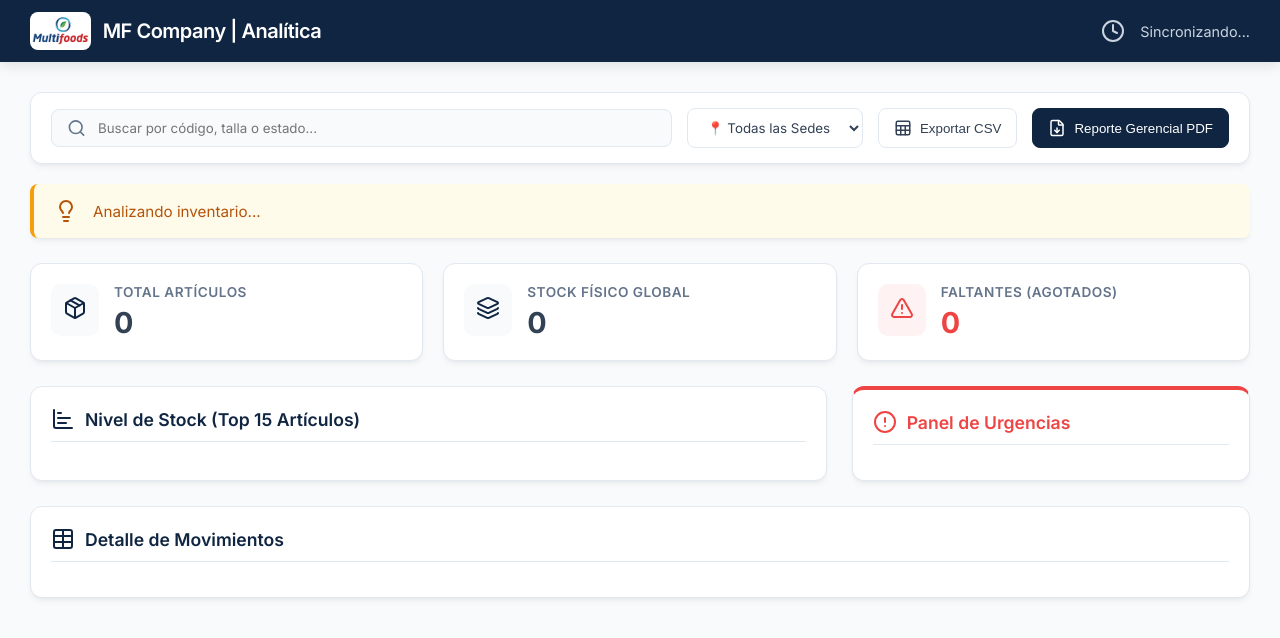
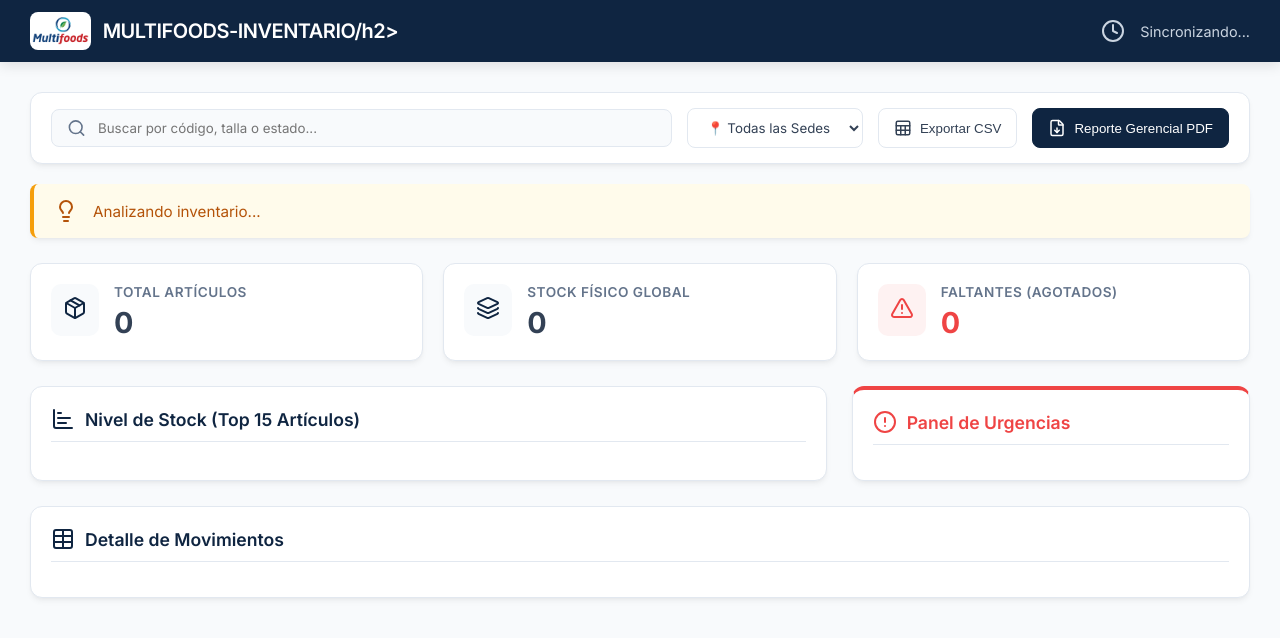
Before and after one commit to diegopongo92-art/inventario-Mariel, a plain HTML site: page index.html in a window 1280 px wide. Drawn offline with nearby package versions, Linux system fonts and the light colour scheme; no server answers.

Commit message:
Update company name in header

```diff
--- a/index.html
+++ b/index.html
@@ -145,7 +145,7 @@
     <div class="top-bar">
         <div class="top-bar-left">
             <img src="logo mf.png" alt="MF Logo" onerror="this.src='https://via.placeholder.com/40x40/ffffff/0f2541?text=MF'">
-            <h2>MF Company | Analítica</h2>
+            <h2>MULTIFOODS-INVENTARIO/h2>
         </div>
         <div class="top-bar-right">
             <i data-lucide="clock"></i> <span id="last-update">Sincronizando...</span>
```
